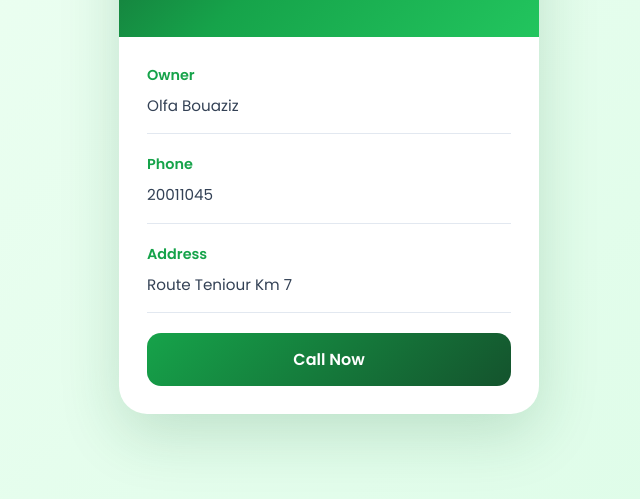
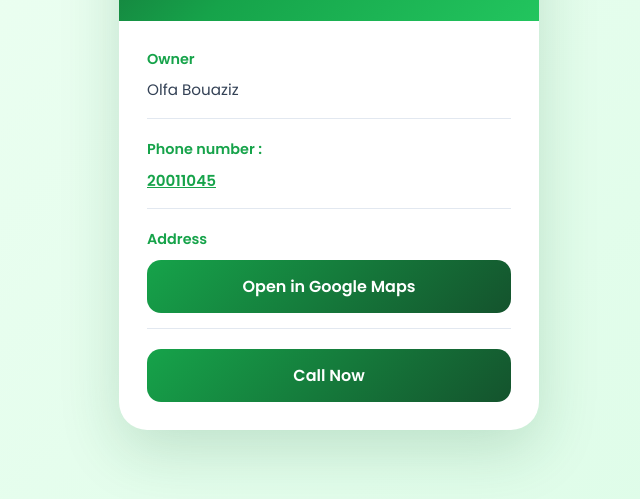
Before and after one commit to naimCheikhrouhou/ecolav, a plain HTML site: page index.html in a window 1280 px wide. Shown: the part 301-800 px from the top of the page, without its empty margins (311-951 px from the left). Drawn offline with Linux system fonts and the light colour scheme.

Commit message:
Update index.html

```diff
--- a/index.html
+++ b/index.html
@@ -133,13 +133,17 @@
       </div>
 
       <div class="item">
-        <div class="label">Phone</div>
-        <div class="value">20011045</div>
-      </div>
+      <div class="label">Phone number :</div>
+      <a class="value" href="tel:20011045" style="color:#16a34a; font-weight:600;">
+        20011045
+      </a>
+    </div>
 
       <div class="item">
         <div class="label">Address</div>
-        <div class="value">Route Teniour Km 7</div>
+        <a class="button" href="https://www.google.com/maps/place/Eco'Lav/@34.7936717,10.7414272,16.76z/data=!4m14!1m7!3m6!1s0x1301d3ba96feb6e7:0xa67c270566c7fc12!2sEco'Lav!8m2!3d34.7952112!4d10.7427908!16s%2Fg%2F11f0wm90ws!3m5!1s0x1301d3ba96feb6e7:0xa67c270566c7fc12!8m2!3d34.7952112!4d10.7427908!16s%2Fg%2F11f0wm90ws" target="_blank">
+          Open in Google Maps
+        </a>
       </div>
 
       <a class="button" href="tel:20011045">Call Now</a>
```
